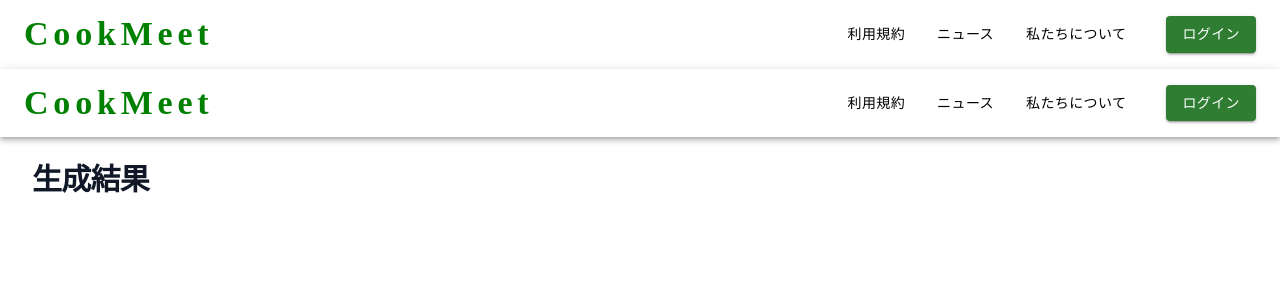
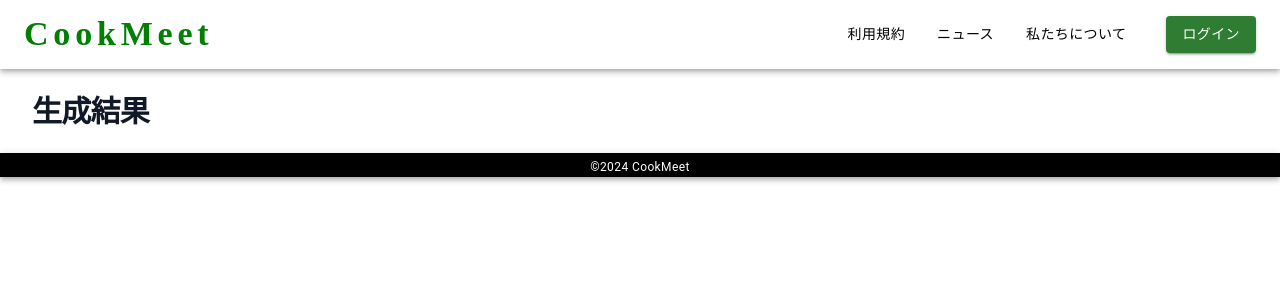
Before and after one commit to hato72/CookMeet, a Next.js app: page /cook/result in a window 1280 px wide. Shown: the top 300 px of the page. Built offline with nearby package versions, Linux system fonts and the light colour scheme.

Commit message:
layoutにフッターを追加. layoutの除去

```diff
--- a/package.json
+++ b/package.json
@@ -14,6 +14,7 @@
     "@mui/icons-material": "^5.15.15",
     "@mui/material": "^5.15.15",
     "@mui/x-data-grid": "^7.3.0",
+    "jotai": "^2.8.0",
     "next": "14.2.2",
     "node-sass": "^9.0.0",
     "react": "^18",
--- a/src/app/cook/result/page.tsx
+++ b/src/app/cook/result/page.tsx
@@ -1,16 +1,9 @@
-import SettingsAccountBar from "@/components/ui/buttun/SettingsAccountBar";
-import Layout from "@/app/layout";
-import WhiteQuadButton from "@/components/ui/buttun/WhiteQuadButtun";
-import SettingsHistoryBar from "@/components/ui/buttun/SettingsHistoryBar";
-import RecipeCard from "@/components/base/meal/meal";
-
 export default function MyPage() {
     return (
-        <Layout>
+        <>
             <div className="mx-auto max-w-7xl px-4 py-6 sm:px-6 lg:px-8">
                 <h1 className="text-3xl font-bold tracking-tight text-gray-900">生成結果</h1>
             </div>
-
-        </Layout>
+        </>
     );
 }
--- a/src/app/layout.tsx
+++ b/src/app/layout.tsx
@@ -15,6 +15,7 @@ const Layout: React.FC<{ children: React.ReactNode }> = ({ children }) => {
         <main>
           <div>{children}</div>
         </main>
+        <Footer />
       </body>
     </html>
   );
--- a/src/app/mypage/history/page.tsx
+++ b/src/app/mypage/history/page.tsx
@@ -1,12 +1,8 @@
-import SettingsAccountBar from "@/components/ui/buttun/SettingsAccountBar";
-import Layout from "@/app/layout";
-import WhiteQuadButton from "@/components/ui/buttun/WhiteQuadButtun";
-import SettingsHistoryBar from "@/components/ui/buttun/SettingsHistoryBar";
 import RecipeCard from "@/components/base/meal/meal";
 
 export default function MyPage() {
     return (
-        <Layout>
+        <>
             <div className="mx-auto max-w-7xl px-4 py-6 sm:px-6 lg:px-8">
                 <h1 className="text-3xl font-bold tracking-tight text-gray-900">調理履歴</h1>
             </div>
@@ -17,7 +13,7 @@ export default function MyPage() {
           and only contains 5 ingredients!"
                 width="300px"
                 height="450px" />
-        </Layout>
+        </>
     );
 }
 
--- a/src/app/mypage/page.tsx
+++ b/src/app/mypage/page.tsx
@@ -6,13 +6,13 @@ import Footer from "@/components/base/Footer/footer";
 
 export default function MyPage() {
     return (
-        <Layout>
+        <>
             <div className="mx-auto max-w-7xl px-4 py-6 sm:px-6 lg:px-8">
                 <h1 className="text-3xl font-bold tracking-tight text-gray-900">マイページ</h1>
             </div>
             <SettingsAccountBar />
             <SettingsHistoryBar />
-        </Layout>
+        </>
     );
 }
 
--- a/src/app/page.tsx
+++ b/src/app/page.tsx
@@ -1,25 +1,16 @@
 import Image from "next/image";
 import ResponsiveAppBar from "../components/base/Header/Header";
 import RecipeCard from "@/components/base/meal/meal";
-import Layout from "./layout";
 import GreenRoundButton from "@/components/ui/buttun/GreenRoundButtun";
 import BlackRoundButton from "@/components/ui/buttun/BlackRoundButton";
 import WhiteRoundButton from "@/components/ui/buttun/WhiteRoundButton copy";
-import SettingsAccountBar from "@/components/ui/buttun/SettingsAccountBar";
-import SettingsHistoryBar from "@/components/ui/buttun/SettingsHistoryBar";
 import WhiteQuadButton from "@/components/ui/buttun/WhiteQuadButtun";
 import SocialMediaButton from "@/components/ui/buttun/SocialMediaButton";
-import { TextField } from "@mui/material";
-import TextFields from "@/components/ui/form/form";
-import BasicTextField from "@/components/ui/form/form";
-import Footer from "@/components/base/Footer/footer";
-import CheckboxLabel from "@/components/base/prep/CheckboxLabel";
-import { Checklist } from "@mui/icons-material";
 import CheckList from "@/components/base/prep/CheckList";
 
 export default function Home() {
   return (
-    <Layout>
+    <>
       <div className="mx-auto max-w-7xl px-4 py-6 sm:px-6 lg:px-8">
       </div>
       <div className="text-4xl text-black text-center font-serif">
@@ -51,8 +42,7 @@ export default function Home() {
       <BlackRoundButton>完成</BlackRoundButton>
       <br></br>
       <CheckList />
-      <Footer />
-    </Layout>
+    </>
   );
 }
 
```
Also changed, not shown: 1 other file (tests, documents, lock files or other folders).
